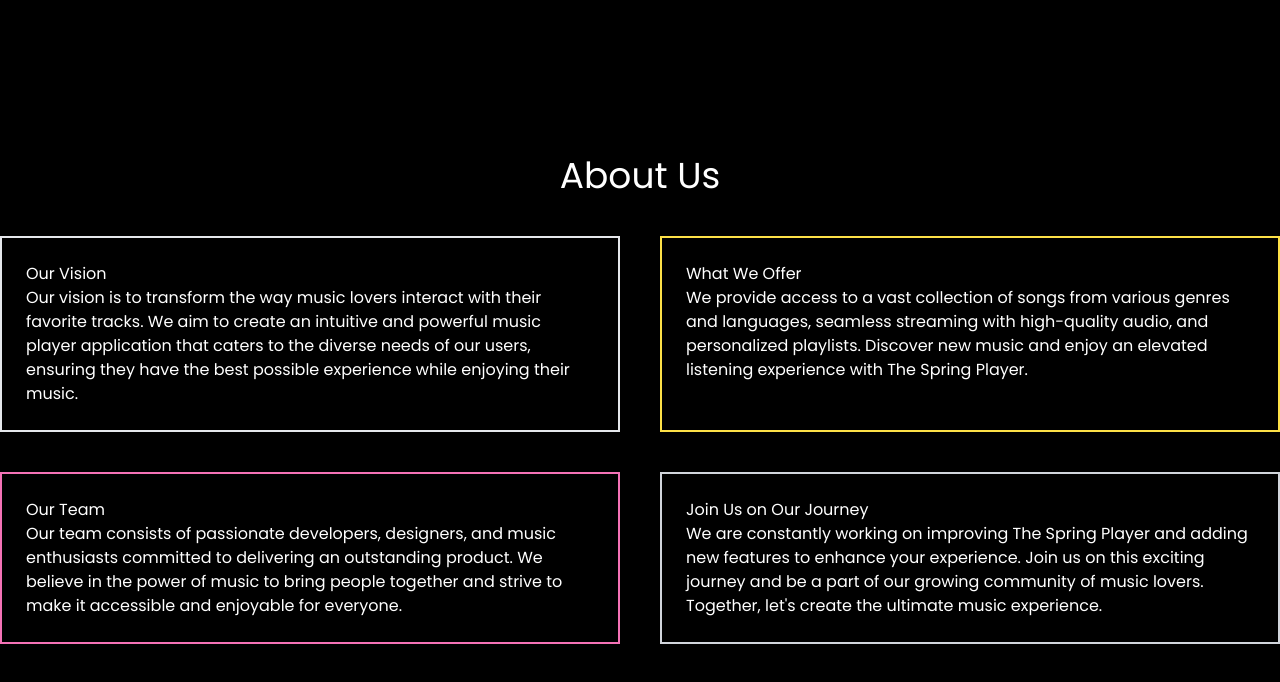
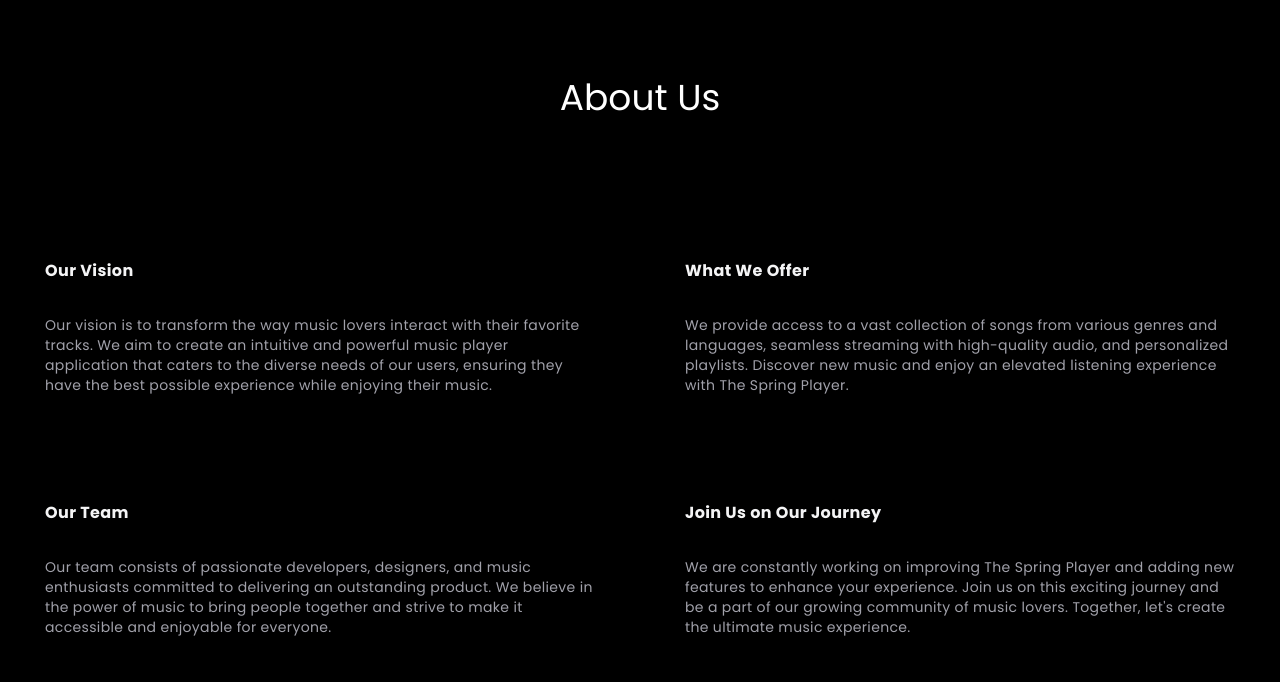
Before and after one commit to Satyam1923/Spring-Music-Player, a React (Vite) app in the folder frontend/: page /#/aboutus in a window 1280 px wide. Shown: the top 682 px of the page. Built offline with nearby package versions, Linux system fonts and the light colour scheme; no server answers.

Commit message:
about us page

```diff
--- a/frontend/package.json
+++ b/frontend/package.json
@@ -16,9 +16,11 @@
     "@fortawesome/react-fontawesome": "^0.2.2",
     "@reduxjs/toolkit": "^2.2.5",
     "axios": "^1.6.8",
+    "clsx": "^2.1.1",
     "dotenv": "^16.4.5",
     "dotenv-webpack": "^8.1.0",
     "firebase": "^10.12.2",
+    "framer-motion": "^11.2.10",
     "he": "^1.2.0",
     "lodash": "^4.17.21",
     "lottie-react": "^2.4.0",
@@ -34,6 +36,7 @@
     "redux-persist": "^6.0.0",
     "router": "^1.3.8",
     "swiper": "^11.1.3",
+    "tailwind-merge": "^2.3.0",
     "toastify": "^2.0.1"
   },
   "devDependencies": {
--- /dev/null
+++ b/frontend/src/components/aboutcard.jsx
@@ -0,0 +1,88 @@
+import { AnimatePresence, motion } from "framer-motion";
+import { useState } from "react";
+import { clsx } from "clsx";
+import { twMerge } from "tailwind-merge";
+
+function cn(...inputs) {
+  return twMerge(clsx(inputs));
+}
+
+export const HoverEffect = ({ items, className }) => {
+  const [hoveredIndex, setHoveredIndex] = useState(null);
+
+  return (
+    <div
+      className={cn(
+        "grid grid-cols-1 md:grid-cols-2 lg:grid-cols-2 py-10",
+        className
+      )}
+    >
+      {items.map((item, idx) => (
+        <div
+          key={idx}
+          className="relative group block p-2"
+          onMouseEnter={() => setHoveredIndex(idx)}
+          onMouseLeave={() => setHoveredIndex(null)}
+        >
+          <AnimatePresence>
+            {hoveredIndex === idx && (
+              <motion.span
+                className="absolute inset-0 h-700 w-300 bg-neutral-200 dark:bg-slate-800/[0.8] block rounded-3xl"
+                layoutId="hoverBackground"
+                initial={{ opacity: 0 }}
+                animate={{
+                  opacity: 1,
+                  transition: { duration: 0.15 },
+                }}
+                exit={{
+                  opacity: 0,
+                  transition: { duration: 0.15, delay: 0.2 },
+                }}
+              />
+            )}
+          </AnimatePresence>
+          <Card>
+            <CardTitle>{item.title}</CardTitle>
+            <CardDescription>{item.description}</CardDescription>
+          </Card>
+        </div>
+      ))}
+    </div>
+  );
+};
+
+const Card = ({ className, children }) => {
+  return (
+    <div
+      className={cn(
+        "rounded-2xl p-5 overflow-hidden bg-black border border-transparent dark:border-white/[0.2] group-hover:border-slate-700 relative z-20",
+        className
+      )}
+    >
+      <div className="relative z-50">
+        <div className="p-4">{children}</div>
+      </div>
+    </div>
+  );
+};
+
+const CardTitle = ({ className, children }) => {
+  return (
+    <h4 className={cn("text-zinc-100 font-bold tracking-wide mt-4", className)}>
+      {children}
+    </h4>
+  );
+};
+
+const CardDescription = ({ className, children }) => {
+  return (
+    <p
+      className={cn(
+        "mt-8 text-zinc-400 tracking-wide leading-relaxed text-sm",
+        className
+      )}
+    >
+      {children}
+    </p>
+  );
+};
--- a/frontend/src/pages/Aboutus.jsx
+++ b/frontend/src/pages/Aboutus.jsx
@@ -1,34 +1,38 @@
-import React from 'react';
-
+// import React from 'react';
+import React, { useState, useEffect } from "react";
+import { HoverEffect } from "../components/aboutcard";
 function Aboutus() {
+  const items = [
+    {
+      title: "Our Vision",
+      description:
+        "Our vision is to transform the way music lovers interact with their favorite tracks. We aim to create an intuitive and powerful music player application that caters to the diverse needs of our users, ensuring they have the best possible experience while enjoying their music.",
+      link: "/",
+    },
+    {
+      title: "What We Offer",
+      description:
+        " We provide access to a vast collection of songs from various genres and languages, seamless streaming with high-quality audio, and personalized playlists. Discover new music and enjoy an elevated listening experience with The Spring Player.",
+      link: "/",
+    },
+    {
+      title: "Our Team",
+      description:
+        "Our team consists of passionate developers, designers, and music enthusiasts committed to delivering an outstanding product. We believe in the power of music to bring people together and strive to make it accessible and enjoyable for everyone.",
+      link: "/",
+    },
+    {
+      title: "Join Us on Our Journey",
+      description:
+        "We are constantly working on improving The Spring Player and adding new features to enhance your experience. Join us on this exciting journey and be a part of our growing community of music lovers. Together, let's create the ultimate music experience.",
+      link: "/",
+    },
+  ];
   return (
     <div>
       <h1 className="text-center text-aliceblue text-4xl mb-10">About Us</h1>
-      <div className="grid grid-cols-2 gap-10">
-        <div className="p-6 border-2 border-solid border-aquamarine rounded-5 transition duration-300">
-          <h2>Our Vision</h2>
-          <p>
-            Our vision is to transform the way music lovers interact with their favorite tracks. We aim to create an intuitive and powerful music player application that caters to the diverse needs of our users, ensuring they have the best possible experience while enjoying their music.
-          </p>
-        </div>
-        <div className="p-6 border-2 border-solid border-yellow-300 rounded-5 transition duration-300">
-          <h2>What We Offer</h2>
-          <p>
-            We provide access to a vast collection of songs from various genres and languages, seamless streaming with high-quality audio, and personalized playlists. Discover new music and enjoy an elevated listening experience with The Spring Player.
-          </p>
-        </div>
-        <div className="p-6 border-2 border-solid border-pink-400 rounded-5 transition duration-300">
-          <h2>Our Team</h2>
-          <p>
-            Our team consists of passionate developers, designers, and music enthusiasts committed to delivering an outstanding product. We believe in the power of music to bring people together and strive to make it accessible and enjoyable for everyone.
-          </p>
-        </div>
-        <div className="p-6 border-2 border-solid border-gray-300 rounded-5 transition duration-300">
-          <h2>Join Us on Our Journey</h2>
-          <p>
-            We are constantly working on improving The Spring Player and adding new features to enhance your experience. Join us on this exciting journey and be a part of our growing community of music lovers. Together, let's create the ultimate music experience.
-          </p>
-        </div>
+      <div>
+        <HoverEffect items={items} />
       </div>
     </div>
   );
```
Also changed, not shown: 1 other file (tests, documents, lock files or other folders).
